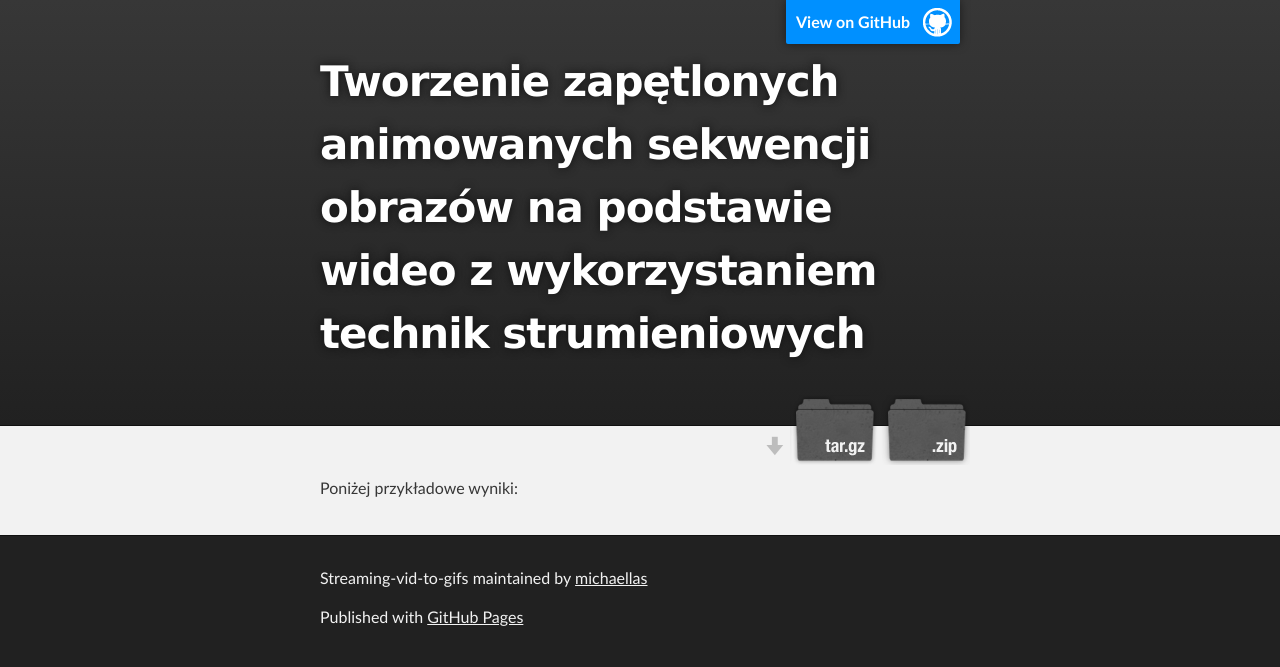
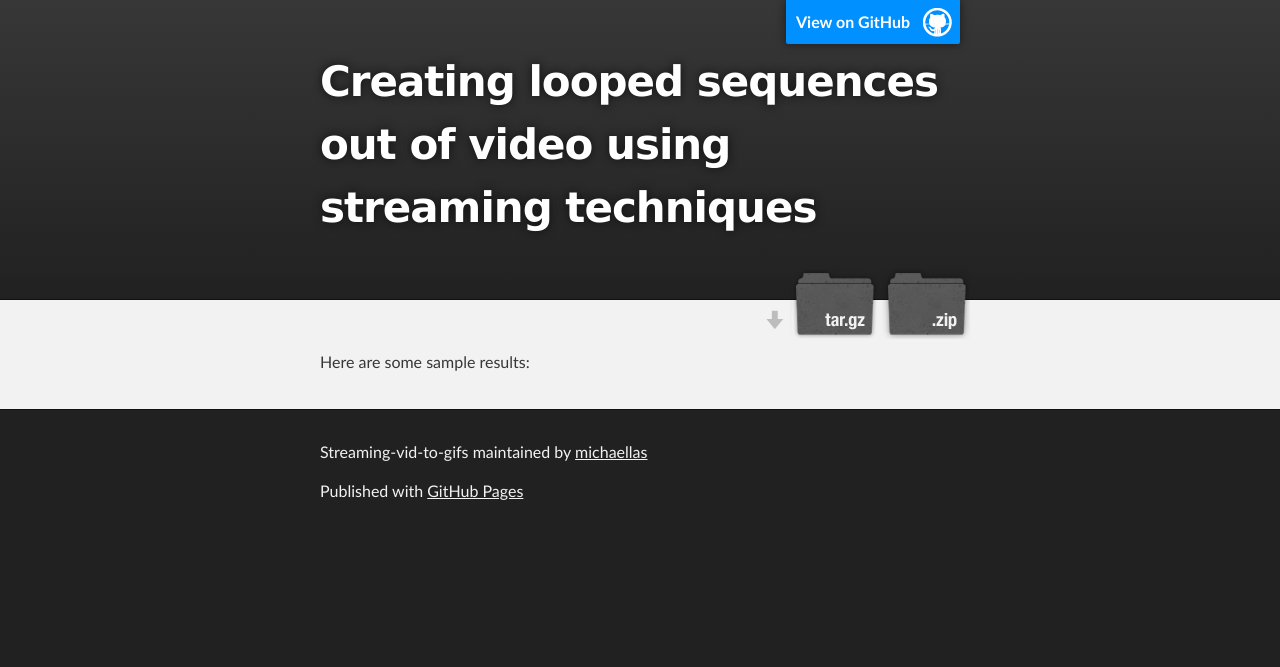
Before and after one commit to michaellas/streaming-vid-to-gifs, a plain HTML site: page index.html in a window 1280 px wide. Drawn offline with Linux system fonts and the light colour scheme.

Commit message:
Update index.html

```diff
--- a/index.html
+++ b/index.html
@@ -18,7 +18,7 @@
         <header class="inner">
           <a id="forkme_banner" href="https://github.com/michaellas/streaming-vid-to-gifs">View on GitHub</a>
 
-          <h1 id="project_title">Tworzenie zapętlonych animowanych sekwencji obrazów na podstawie wideo z wykorzystaniem technik strumieniowych</h1>
+          <h1 id="project_title">Creating looped sequences out of video using streaming techniques</h1>
           <h2 id="project_tagline"></h2>
 
             <section id="downloads">
@@ -31,7 +31,7 @@
     <!-- MAIN CONTENT -->
     <div id="main_content_wrap" class="outer">
       <section id="main_content" class="inner">
-        <p>Poniżej przykładowe wyniki:</p>
+        <p>Here are some sample results:</p>
       </section>
     </div>
 
```
